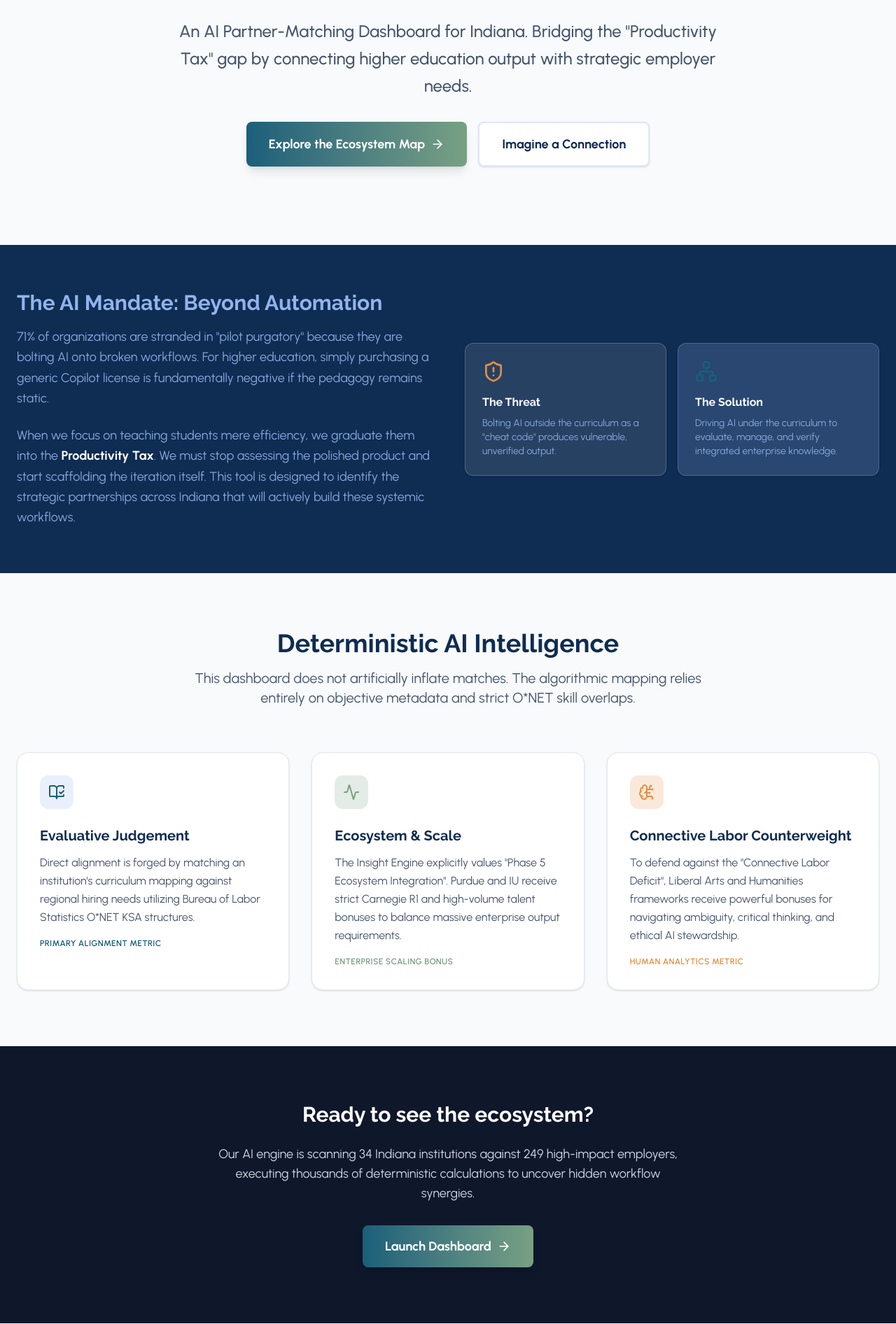
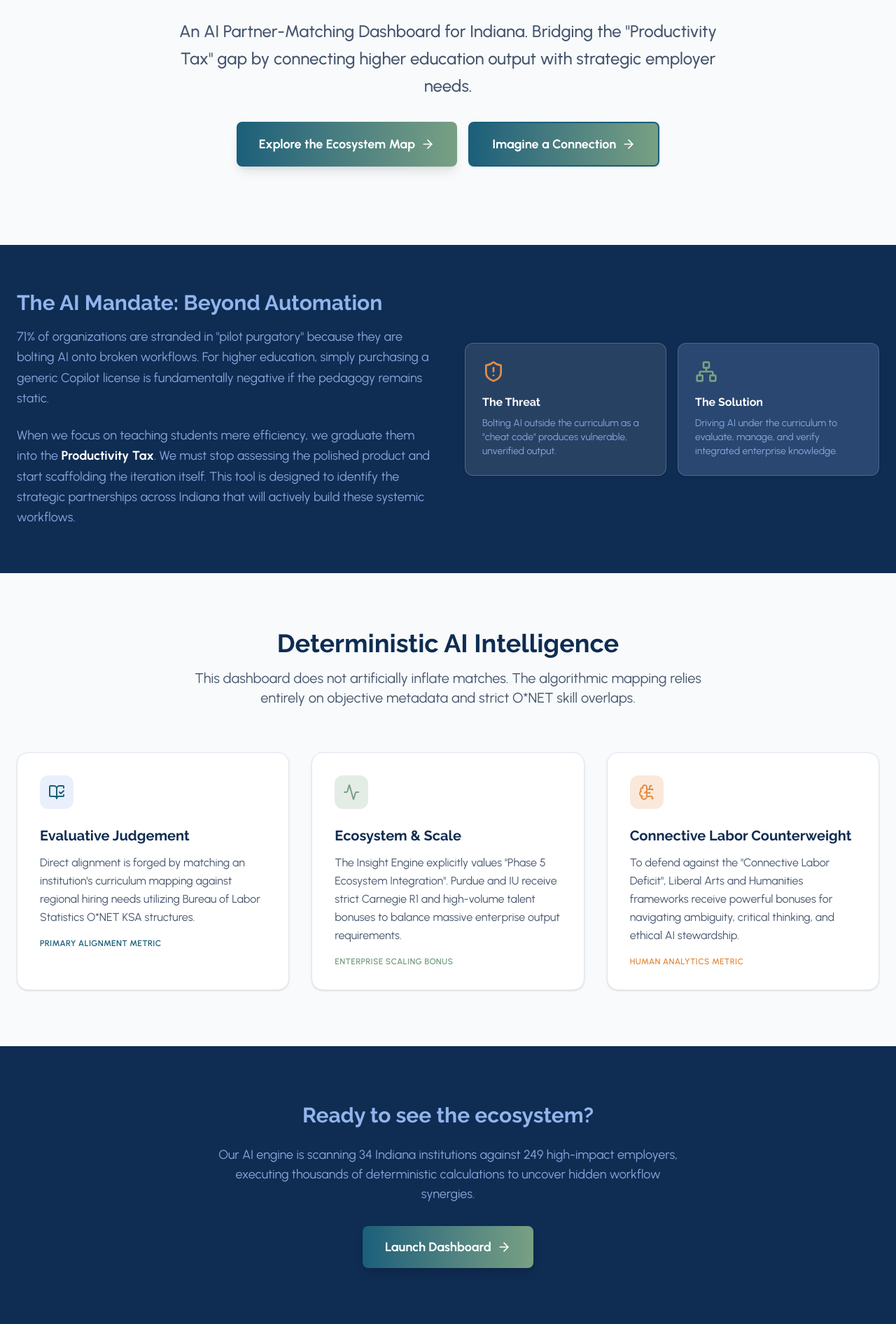
Before and after one commit to adamwpryor/indiana_workforce, a Next.js app: page / in a window 1280 px wide. Shown: the part 248-2140 px from the top of the page at 70% size. Built offline with nearby package versions, Linux system fonts and the light colour scheme.

Commit message:
feat: implement Insight Engine landing page with hero, mandate, and methodology sections.

```diff
--- a/src/app/page.tsx
+++ b/src/app/page.tsx
@@ -22,8 +22,9 @@ export default function Home() {
             Explore the Ecosystem Map
             <ArrowRight className="w-5 h-5 group-hover:translate-x-1 transition-transform" />
           </Link>
-          <Link href="/explore" className="px-8 py-4 bg-white hover:bg-brand-sky/10 text-brand-navy border-2 border-brand-sky/30 rounded-lg font-bold text-lg shadow-sm hover:shadow-md transition-all flex items-center justify-center gap-2">
+          <Link href="/explore" className="px-8 py-4 bg-gradient-to-r from-brand-teal to-brand-sage hover:from-brand-teal/90 hover:to-brand-sage/90 text-white border-2 border-brand-teal rounded-lg font-bold text-lg shadow-sm hover:shadow-md transition-all flex items-center justify-center gap-2 group">
             Imagine a Connection
+            <ArrowRight className="w-5 h-5 group-hover:translate-x-1 transition-transform" />
           </Link>
         </div>
       </section>
@@ -47,7 +48,7 @@ export default function Home() {
               <p className="text-sm text-brand-sky/90">Bolting AI outside the curriculum as a "cheat code" produces vulnerable, unverified output.</p>
             </div>
             <div className="bg-brand-sky/20 p-6 rounded-xl border border-brand-sky/30 shadow-sm">
-              <Network className="w-8 h-8 text-brand-teal mb-4" />
+              <Network className="w-8 h-8 text-brand-sage mb-4" />
               <h3 className="font-heading font-bold text-white mb-2">The Solution</h3>
               <p className="text-sm text-brand-sky/90">Driving AI under the curriculum to evaluate, manage, and verify integrated enterprise knowledge.</p>
             </div>
@@ -101,9 +102,9 @@ export default function Home() {
       </section>
 
       {/* Footer / Final CTA */}
-      <section className="bg-slate-900 text-white px-6 py-20 text-center">
-        <h2 className="text-3xl font-heading font-bold mb-6">Ready to see the ecosystem?</h2>
-        <p className="text-slate-300 text-lg mb-8 max-w-2xl mx-auto">
+      <section className="bg-brand-navy text-white px-6 py-20 text-center border-t border-brand-navy/90">
+        <h2 className="text-3xl font-heading font-bold text-brand-sky mb-6">Ready to see the ecosystem?</h2>
+        <p className="text-brand-sky/90 text-lg mb-8 max-w-2xl mx-auto">
           Our AI engine is scanning 34 Indiana institutions against 249 high-impact employers, executing thousands of deterministic calculations to uncover hidden workflow synergies.
         </p>
         <Link href="/dashboard" className="px-8 py-4 bg-gradient-to-r from-brand-teal to-brand-sage hover:from-brand-teal/90 hover:to-brand-sage/90 text-white rounded-lg font-bold text-lg shadow-lg hover:shadow-xl transition-all inline-flex items-center gap-2">
--- a/src/components/DataPanel.tsx
+++ b/src/components/DataPanel.tsx
@@ -1,5 +1,5 @@
 import { InstitutionSchema, EmployerSchema } from '@/types';
-import { Building2, GraduationCap, Filter, Search, ArrowLeft, Network } from 'lucide-react';
+import { Building2, GraduationCap, Filter, Search, ArrowLeft, Network, ArrowRight } from 'lucide-react';
 import Link from 'next/link';
 import { parseIndustries, getSectorColorMapping } from '@/lib/colorUtils';
 
@@ -29,8 +29,9 @@ export default function DataPanel({ institutions, employers, activeFilters, onFi
                 <Link href="/" className="inline-flex items-center gap-2 text-brand-navy hover:text-brand-navy/80 font-heading font-bold text-sm transition-colors uppercase tracking-wider">
                     <ArrowLeft className="w-4 h-4" /> Intro page
                 </Link>
-                <Link href="/explore" className="inline-flex items-center gap-2 text-slate-500 hover:text-slate-800 font-semibold text-xs transition-colors uppercase tracking-wider">
-                    <Network className="w-3.5 h-3.5" /> Imagine a connection sandbox
+                <Link href="/explore" className="w-full mt-1 px-4 py-2.5 bg-gradient-to-r from-brand-teal to-brand-sage hover:from-brand-teal/90 hover:to-brand-sage/90 text-white rounded-lg text-xs font-bold transition-all shadow-md hover:shadow-lg flex items-center justify-center gap-2 uppercase tracking-wider group">
+                    <Network className="w-4 h-4" /> Imagine a connection
+                    <ArrowRight className="w-3.5 h-3.5 group-hover:translate-x-1 transition-transform" />
                 </Link>
             </div>
 
```
